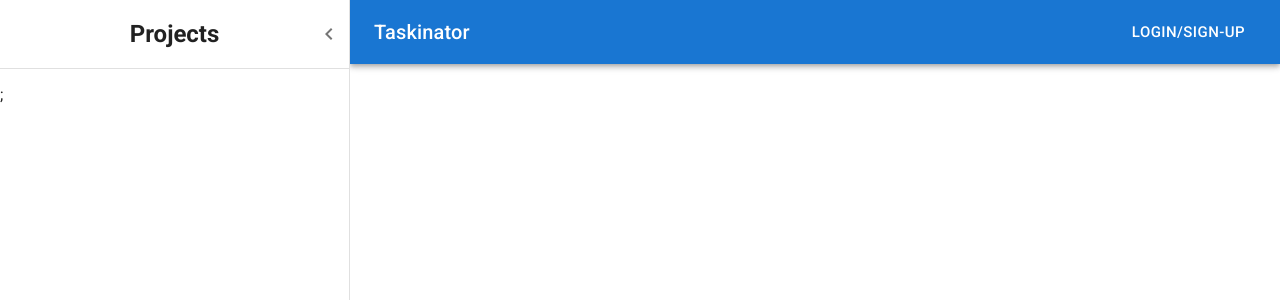
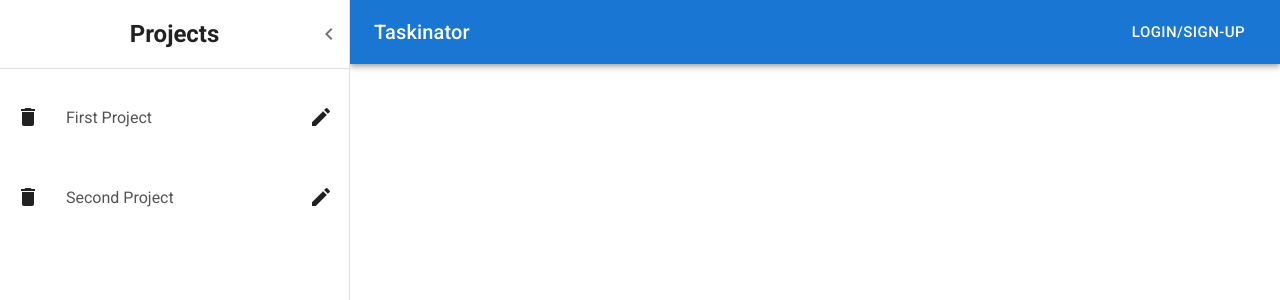
Before and after one commit to tjohns96/task-app, a React (Create React App) app: page / in a window 1280 px wide. Both pictures are taken after a click on the button "menu". Shown: the top 300 px of the page. Built offline with nearby package versions, Linux system fonts and the light colour scheme; no server answers; what react-firebaseui would draw is missing.

Commit message:
Add the ability to edit and delete prjoects locally

```diff
--- a/src/App.css
+++ b/src/App.css
@@ -64,3 +64,36 @@
 .nav-bar{
   transition: margin 200ms;
 }
+.project{
+  position: relative;
+  height: 80px;
+}
+.delete-btn{
+  position: absolute;
+  left: 16px;
+}
+.delete-btn:hover{
+  cursor: pointer;
+  color: red;
+}
+.project-name{
+  margin-left: 48px;
+  min-width: calc(100% - 96px);
+  background-color: white;
+  font-size: 1rem;
+  border: none;
+  outline: none;
+  pointer-events: none;
+}
+.project-name:focus{
+  border-bottom: 1px solid gray;
+  pointer-events: all;
+}
+.edit-btn{
+  position: absolute;
+  right: 16px;
+}
+.edit-btn:hover{
+  cursor: pointer;
+  color: blue;
+}
--- a/src/App.js
+++ b/src/App.js
@@ -13,6 +13,7 @@ function App() {
   const [currUser, setCurrUser] = useState();
   const [loginIsOpen, setLoginIsOpen] = useState(false);
   const [drawerIsOpen, setDrawerIsOpen] = useState(false);
+  const [projects, setProjects] = useState([]);
   const toggleLoginPage = () => {
     setLoginIsOpen(!loginIsOpen);
   };
--- a/src/components/Project.js
+++ b/src/components/Project.js
@@ -0,0 +1,46 @@
+import React, { useState } from "react";
+import { IconButton, List, ListItem, ListItemButton } from "@mui/material";
+import { Delete, Edit } from "@mui/icons-material";
+
+export default function Project(props) {
+  const [disabled, setDisabled] = useState(true);
+  const [projectName, setProjectName] = useState(props.name);
+  async function handleClickEdit(e) {
+    await setDisabled(false);
+    const input = e.target.closest(".project").firstChild.nextSibling;
+    input.focus();
+    input.select();
+  }
+  function handleTaskChange(e) {
+    if (e.target.value.length < 25) {
+      setProjectName(e.target.value);
+    }
+  }
+  function handleTaskEnter(e, onBlur) {
+    if (e.key === "Enter" || onBlur) {
+      setDisabled(true);
+      document.activeElement.blur();
+      window.getSelection().removeAllRanges();
+    }
+  }
+  function handleClickDelete(e) {
+    const project = e.target.closest(".project");
+    project.parentElement.removeChild(project);
+  }
+  return (
+    <ListItem className="project">
+      <Delete className="delete-btn" onClick={handleClickDelete}></Delete>
+      <input
+        className="project-name"
+        value={projectName}
+        disabled={disabled}
+        onChange={disabled ? () => {} : handleTaskChange}
+        onKeyDown={handleTaskEnter}
+        onBlur={(e) => {
+          handleTaskEnter(e, true);
+        }}
+      ></input>
+      <Edit className="edit-btn" onClick={handleClickEdit}></Edit>
+    </ListItem>
+  );
+}
--- a/src/components/ProjectArea.js
+++ b/src/components/ProjectArea.js
@@ -3,6 +3,7 @@ import { useState, useEffect } from "react";
 import { Drawer, IconButton, Divider, List } from "@mui/material";
 import { ChevronLeft } from "@mui/icons-material";
 import { minHeight } from "@mui/system";
+import ProjectList from "./ProjectList";
 
 export default function ProjectArea(props) {
   const [drawerWidth, setDrawerWidth] = useState(350);
@@ -36,7 +37,7 @@ export default function ProjectArea(props) {
         </IconButton>
       </div>
       <Divider></Divider>
-      <List></List>;
+      <ProjectList></ProjectList>
     </Drawer>
   );
 }
--- /dev/null
+++ b/src/components/ProjectList.js
@@ -0,0 +1,13 @@
+import React from "react";
+import { useState, useEffect } from "react";
+import { List } from "@mui/material";
+import Project from "./Project";
+
+export default function ProjectList() {
+  return (
+    <List>
+      <Project name="First Project"></Project>
+      <Project name="Second Project"></Project>
+    </List>
+  );
+}
```
